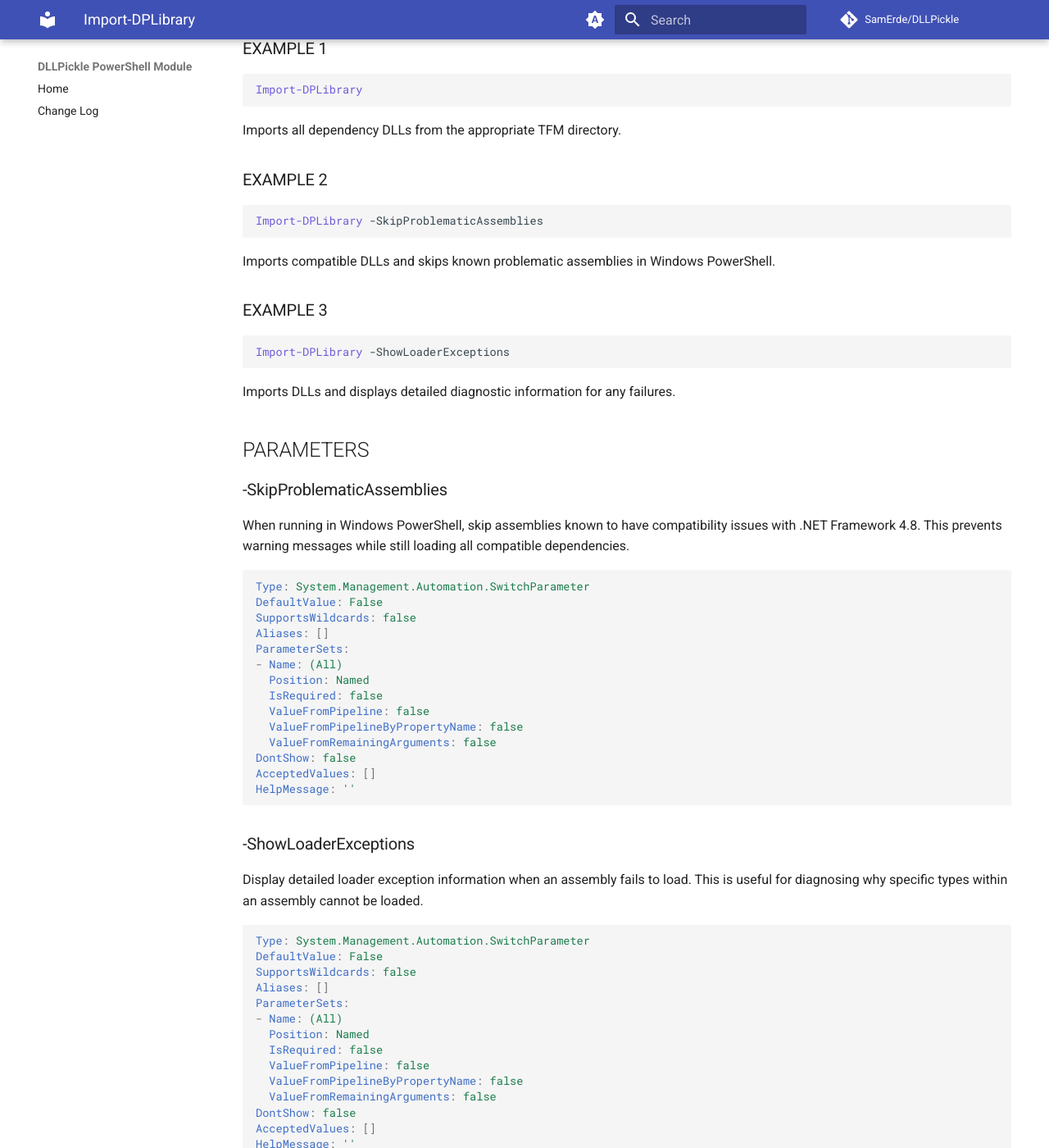
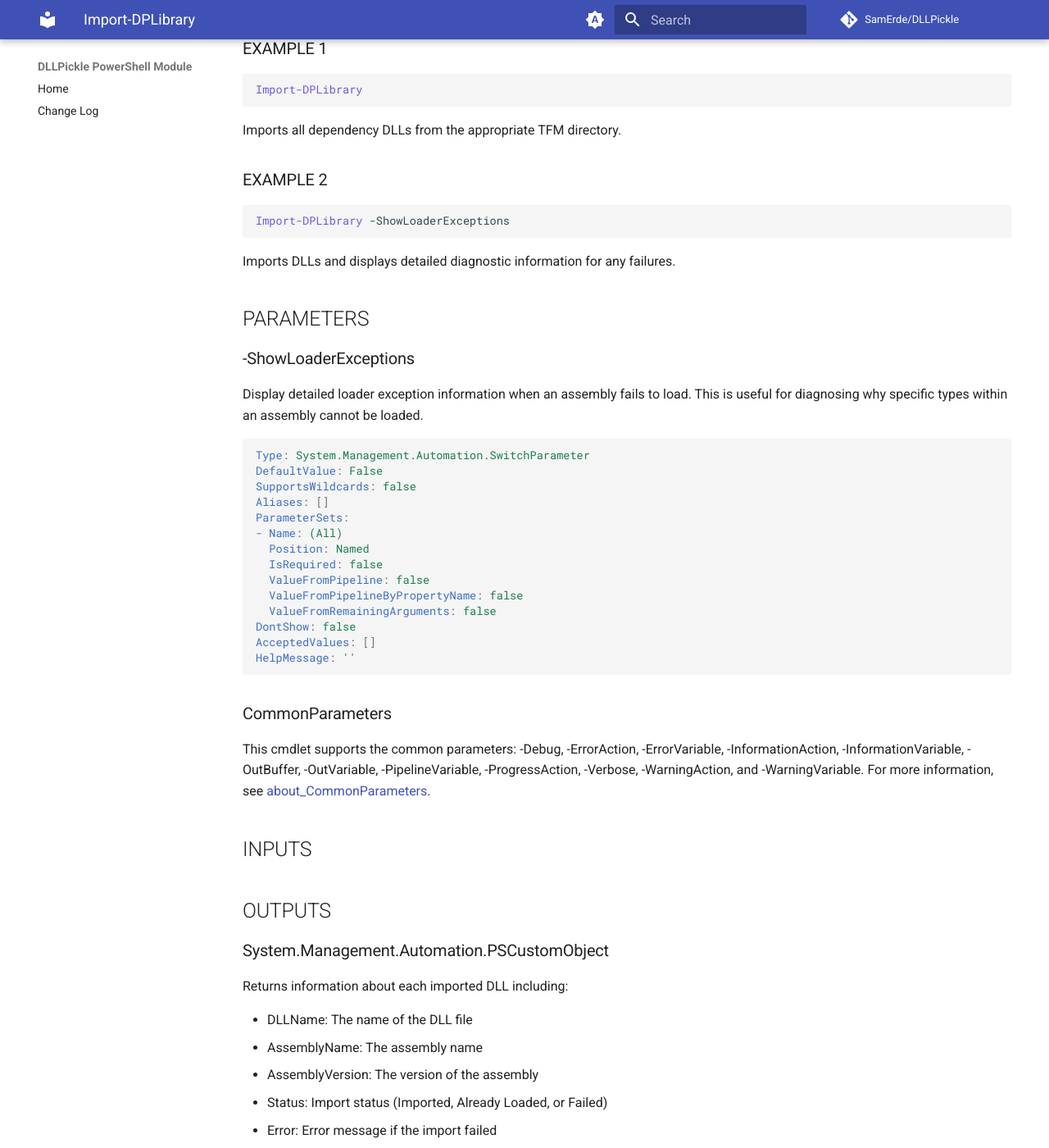
Before and after one commit to SamErde/DLLPickle, an MkDocs documentation site: the page built from docs/DLLPickle/Import-DPLibrary.md, in a window 1280 px wide and 1400 px high, scrolled down 832 px. Shown: the whole window at 82% size. Built offline with MkDocs 1.6.1 and Material for MkDocs 9.7.7, drawn with Linux system fonts in a browser that asks for light colours; comment, search, counter and statistics services are not loaded; some of the changed text lies outside the part shown.

Commit message:
refactor: remove -SkipProblematicAssemblies parameter from Import-DPLibrary documentation

````diff
--- a/docs/DLLPickle/Import-DPLibrary.md
+++ b/docs/DLLPickle/Import-DPLibrary.md
@@ -20,7 +20,7 @@ Import DLLPickle dependency libraries.
 ### __AllParameterSets
 
 ```PowerShell
-Import-DPLibrary [-SkipProblematicAssemblies] [-ShowLoaderExceptions] [<CommonParameters>]
+Import-DPLibrary [-ShowLoaderExceptions] [<CommonParameters>]
 ```
 
 ## DESCRIPTION
@@ -51,43 +51,12 @@ Imports all dependency DLLs from the appropriate TFM directory.
 ### EXAMPLE 2
 
 ```powershell
-Import-DPLibrary -SkipProblematicAssemblies
-```
-
-Imports compatible DLLs and skips known problematic assemblies in Windows PowerShell.
-
-### EXAMPLE 3
-
-```powershell
 Import-DPLibrary -ShowLoaderExceptions
 ```
 
 Imports DLLs and displays detailed diagnostic information for any failures.
 
 ## PARAMETERS
-
-### -SkipProblematicAssemblies
-
-When running in Windows PowerShell, skip assemblies known to have compatibility issues
-with .NET Framework 4.8. This prevents warning messages while still loading all
-compatible dependencies.
-
-```yaml
-Type: System.Management.Automation.SwitchParameter
-DefaultValue: False
-SupportsWildcards: false
-Aliases: []
-ParameterSets:
-- Name: (All)
-  Position: Named
-  IsRequired: false
-  ValueFromPipeline: false
-  ValueFromPipelineByPropertyName: false
-  ValueFromRemainingArguments: false
-DontShow: false
-AcceptedValues: []
-HelpMessage: ''
-```
 
 ### -ShowLoaderExceptions
 
@@ -138,7 +107,6 @@ Known Issues:
 
 - Microsoft.Identity.Client.dll and System.Diagnostics.DiagnosticSource.dll may fail to load
   in Windows PowerShell due to dependencies on types not available in .NET Framework 4.8.
-- Use -SkipProblematicAssemblies to avoid warnings for known incompatibilities.
 - Use -ShowLoaderExceptions to get detailed information about why specific types failed to load.
 
 ## RELATED LINKS
````
